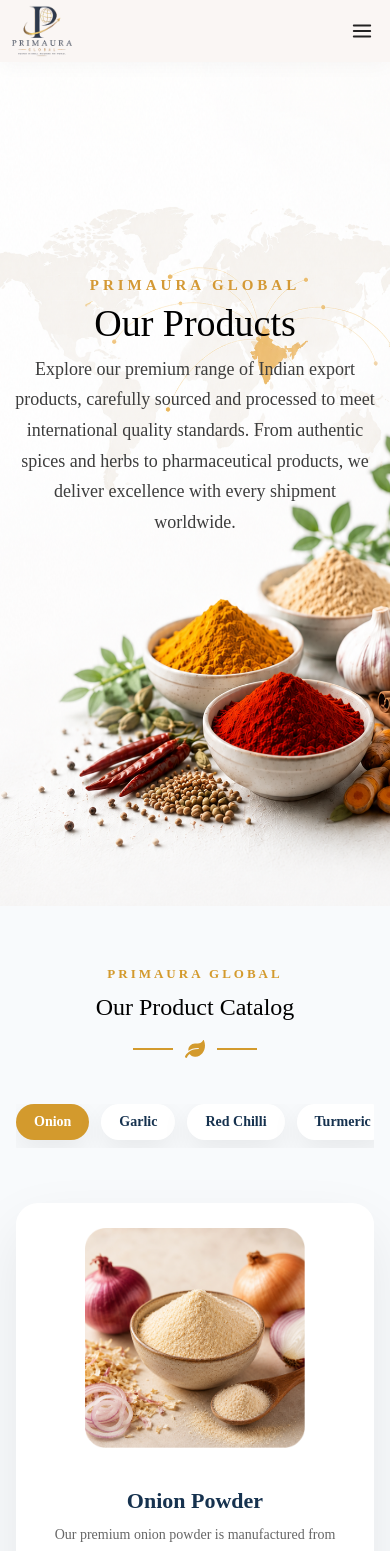
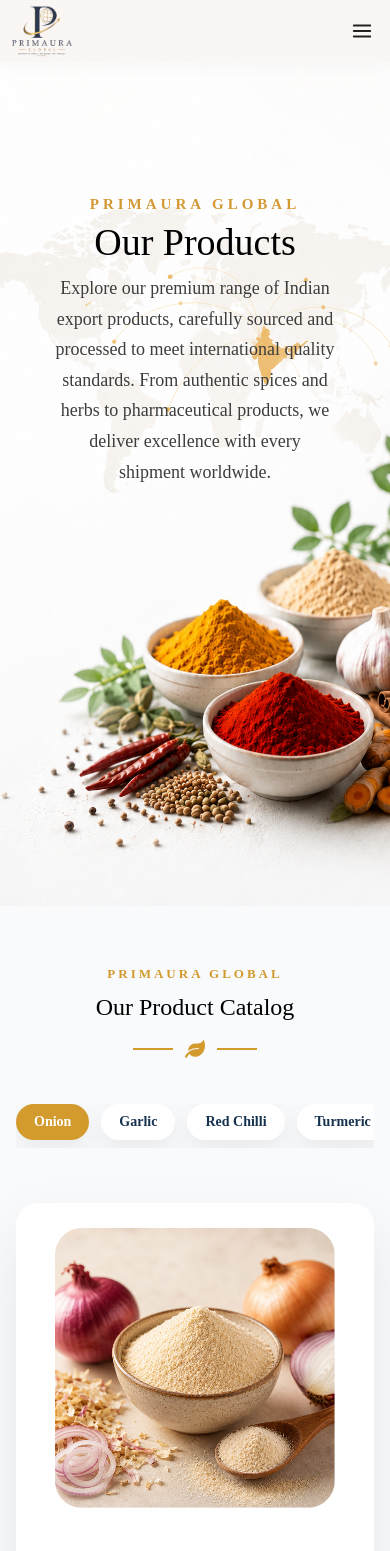
Before and after one commit to Kritikas8349/Primaura-Global, a React (Vite) app: page /products in a window 390 px wide. Shown: the top 1551 px of the page. Built offline with nearby package versions, Linux system fonts and the light colour scheme; a web font is replaced by a local one.

Commit message:
size and padding fix

```diff
--- a/src/App.jsx
+++ b/src/App.jsx
@@ -4,6 +4,7 @@ import Footer from "./components/Footer";
 
 import Home from "./pages/Home";
 import Product from "./pages/Product";
+import Contact from "./pages/Contact";
 
 function App() {
   return (
@@ -13,6 +14,7 @@ function App() {
       <Routes>
         <Route path="/" element={<Home />} />
         <Route path="/products" element={<Product />} />
+        <Route path="/contact" element={<Contact />} />
       </Routes>
 
       <Footer />
--- a/src/pages/Product.css
+++ b/src/pages/Product.css
@@ -250,7 +250,8 @@
     }
 
     .newProductsContainer{
-        padding:90px 35px;
+        /* padding:90px 35px; */
+        padding-top:20vh;
     }
 
     .newProductsContent{
@@ -293,7 +294,8 @@
     }
 
     .newProductsContainer{
-        padding:70px 25px;
+        /* padding:70px 25px; */
+        padding-top:20vh;
     }
 
     .newProductsSubtitle{
@@ -350,13 +352,15 @@
     } */
 
     .newProductsContainer{
-        padding:55px 18px 20px;
+        /* padding:55px 18px 20px; */
+        padding-top:20vh;
     }
 
     .newProductsContent{
         max-width:100%;
         text-align:center;
-        margin:-180px auto 0;
+        margin:-280px auto 0;
+        /* margin-top: 20vh; */
 
     }
 
@@ -397,7 +401,8 @@
     }
 
     .newProductsContainer{
-        padding:45px 14px 20px;
+        /* padding:45px 14px 20px; */
+        padding-top:10vh;
     }
 
     .newProductsSubtitle{
@@ -789,7 +794,7 @@
 }
 
 .catalogImage img{
-    max-width:260px;
+    max-width:360px;
 }
 
 .catalogContent h3{
@@ -842,7 +847,7 @@
 }
 
 .catalogImage img{
-    max-width:220px;
+    max-width:280px;
 }
 
 .catalogTab{
```
